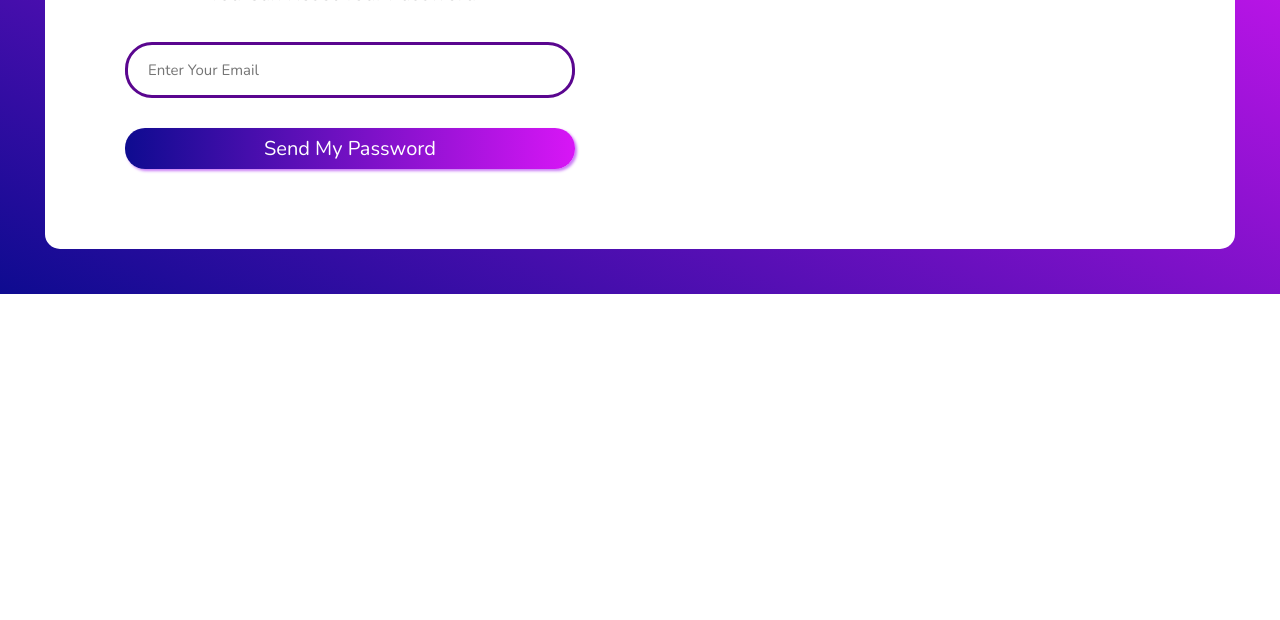
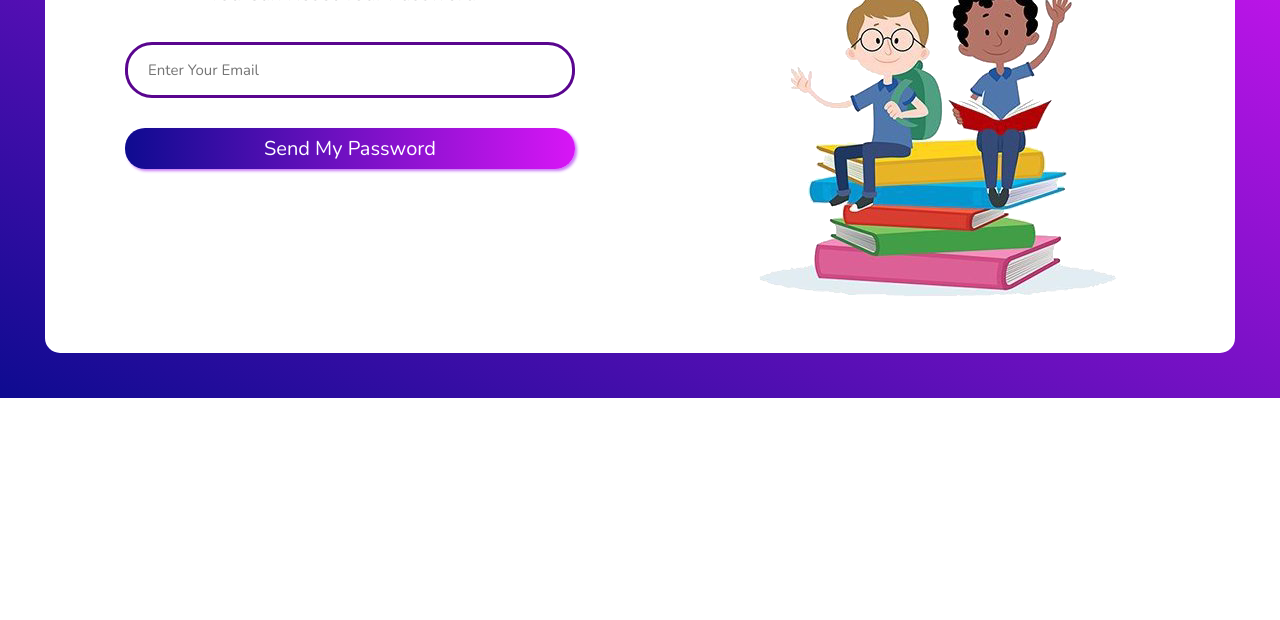
Before and after one commit to Pankaj-003/Login-form-, a plain HTML site: page forget.html in a window 1280 px wide. Shown: the part 180-800 px from the top of the page. Drawn offline with nearby package versions, Linux system fonts and the light colour scheme.

Commit message:
images change

```diff
--- a/forget.html
+++ b/forget.html
@@ -31,7 +31,7 @@
 
        </div>
        <div class="main-image-box">
-        <img src="Layer 1.png" alt="student">
+        <img src="images/Layer 1.png" alt="student">
 
  </div>
  </div>
```
